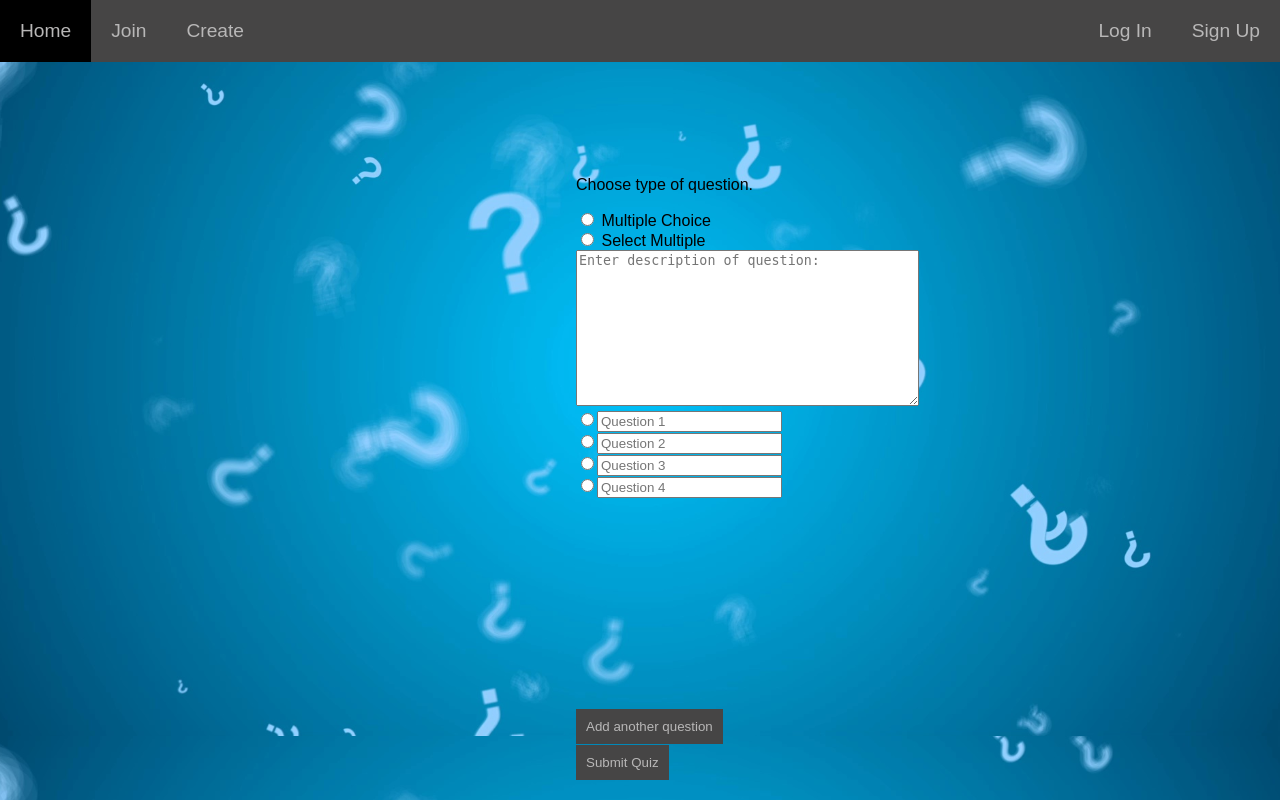
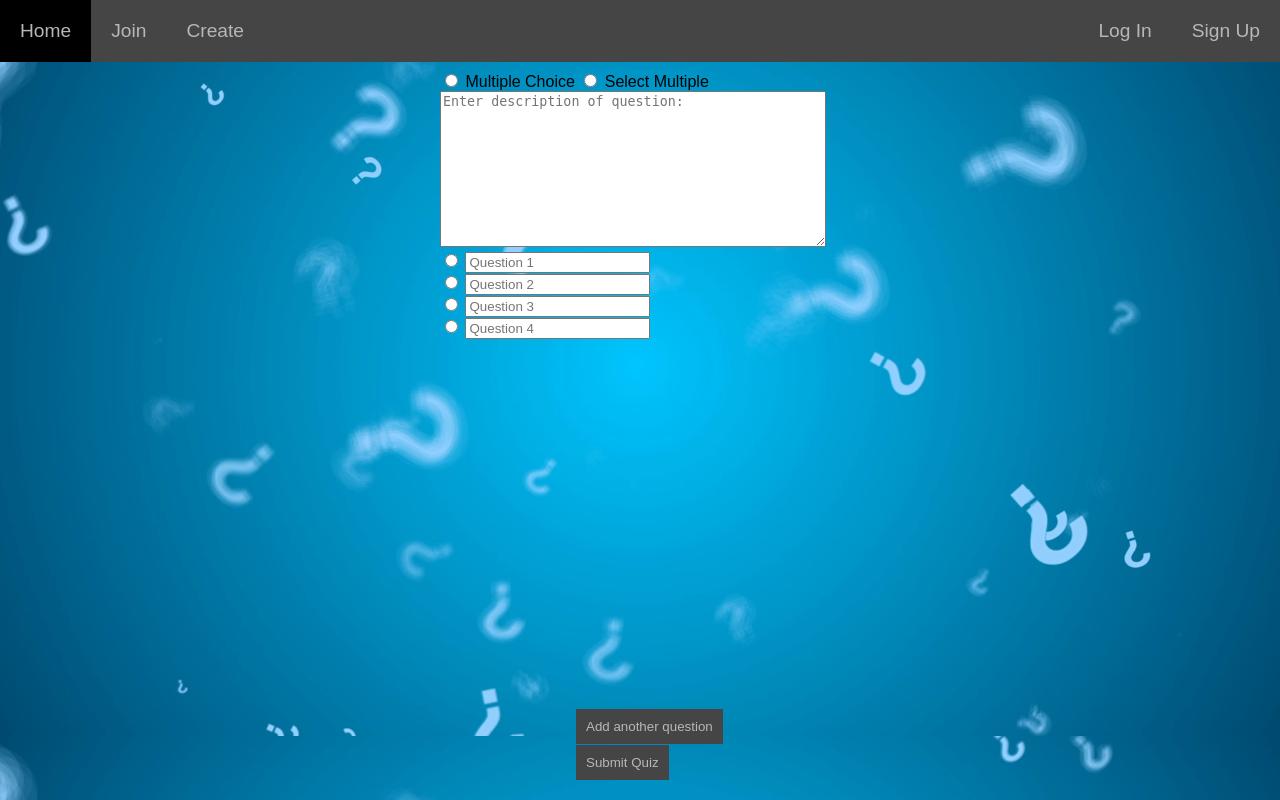
Before and after one commit to milesHerrick/quiz-project, a PHP site: page /create.html in a window 1280 px wide. Run offline with PHP 8.4, Linux system fonts and the light colour scheme.

Commit message:
css styling stuffs

```diff
--- a/create.css
+++ b/create.css
@@ -2,11 +2,11 @@
     display: flex;
     align-items: center;
     flex-direction: column;
-    justify-content: center;
     overflow-y: auto;
-    flex-direction: column;
     height: 90vh;
+    width: 100%;
 }
+
 #addCheck{
     padding: 10px;
     background-color: rgb(70, 69, 69);
@@ -16,23 +16,36 @@
     bottom: 7%;
     left: 45%;
 }
+
 .addNew{
     position: absolute;
 
 }
 
+#selection{
+    width: 100%;
+    display: flex;
+    justify-content: space-between;
+}
+
+#questions{
+    display: flex;
+}
+
+textarea{
+    width: 95%;
+}
 .initial{
-    position: absolute;
-    top: 20%;
-    left: 45%;
-    padding: 0;
     border-collapse: collapse;
-    height: 60vh;
+    height: 80vh;
+    width:50vh;
     overflow-y: scroll;
 }
+
 body{
     overflow-y: hidden;
 }
+
 input[type=submit]{
     padding: 10px;
     background-color: rgb(70, 69, 69);
@@ -42,12 +55,19 @@ input[type=submit]{
     bottom: 2.5%;
     left: 45%;
 }
+
 #addCheck:hover{
     background-color: black;
 }
+
 input[type=submit]:hover{
     background-color: black;
 }
+
 form{
     font-family: Arial, Helvetica, sans-serif;
 }
+
+p{
+    font-size: 1.25em;
+}
--- a/create.html
+++ b/create.html
@@ -15,24 +15,43 @@
         <form>
             <div class="initial">
                 <p>Choose type of question.</p>
-                <input type="radio" id="multchoice" name="qtype" value="multchoice">
-                <label for="multchoice">Multiple Choice</label><br>
-                <input type="radio" id="selectmult" name="qtype" value="selectmult">
-                <label for="selectmult">Select Multiple</label><br>
+                <div class = selection>
+                    <label for="multchoice">
+                        <input type="radio" name="qtype" id="multchoice" value="multchoice" />
+                        Multiple Choice
+                      </label>
+                      <label for="selectmult">
+                        <input type="radio" name="qtype" id="selectmult" value="selectmult" />
+                        Select Multiple
+                      </label>
+                </div>
 
                 <textarea id="description" name="description" rows="10" cols="40" placeholder="Enter description of question:"></textarea><br>
+                <div class = questions>
+                    <div class = question>
+                        <input type="radio" id="multchoice" name="answers" value="question1">
+                        <input type="text" name="answers" placeholder="Question 1"/>
+                    </div>
 
-                <input type="radio" id="multchoice" name="answers" value="question1"><input type="text" name="answers" placeholder="Question 1"/><br>
+                    <div class = question>
+                        <input type="radio" id="selectmult" name="answers" value="question2">
+                        <input type="text" name="answers" placeholder="Question 2"/>
+                    </div>
 
-                <input type="radio" id="selectmult" name="answers" value="question2"><input type="text" name="answers" placeholder="Question 2"/><br>
+                    <div class = question>
+                        <input type="radio" id="multchoice" name="answers" value="question3">
+                        <input type="text" name="answers" placeholder="Question 3"/>
+                    </div>
 
-                <input type="radio" id="multchoice" name="answers" value="question3"><input type="text" name="answers" placeholder="Question 3"/><br>
+                    <div class = question>
+                        <input type="radio" id="selectmult" name="answers" value="question4">
+                        <input type="text" name="answers" placeholder="Question 4"/>
+                    </div>
 
-                <input type="radio" id="selectmult" name="answers" value="question4"><input type="text" name="answers" placeholder="Question 4"/><br>
+                </div>
 
                 <div id="addNew"></div>
             </div>
-
 
             </div>
            <input type="submit" value="Submit Quiz">
--- a/create.js
+++ b/create.js
@@ -11,9 +11,9 @@ function addQuestion(){ //pass parameter of the current elements and add the new
     let qtype = 'qtype' + questionNum;
     let output = `<p>Choose type of question.</p>
     <input type="radio" id="multchoice" name="qtype" value="multchoice">
-    <label for="multchoice">Multiple Choice</label><br>
+    <label for="multchoice">Multiple Choice</label>
     <input type="radio" id="selectmult" name="qtype" value="selectmult">
-    <label for="selectmult">Select Multiple</label><br>
+    <label for="selectmult">Select Multiple</label>
     <textarea id="description" name="description" rows="10" cols="40" placeholder="Enter description of question:"></textarea><br>
     <input type="radio" id="multchoice" name="answers" value="question1">
     <input type="text" name="answers" placeholder="Question 1"/><br>
```
